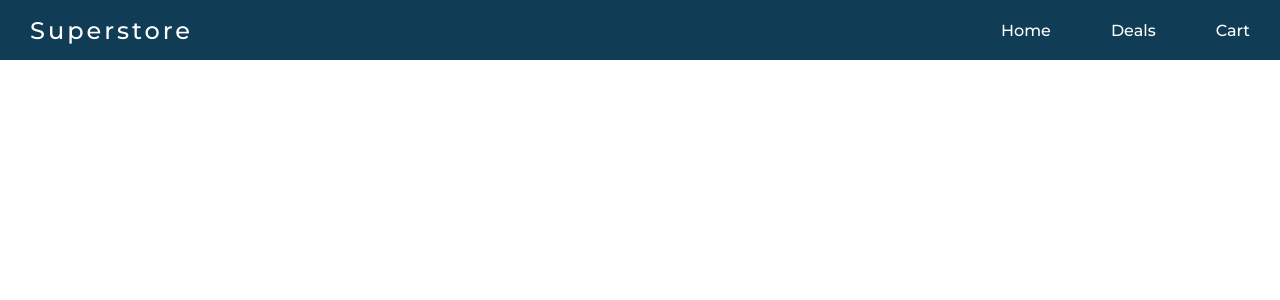
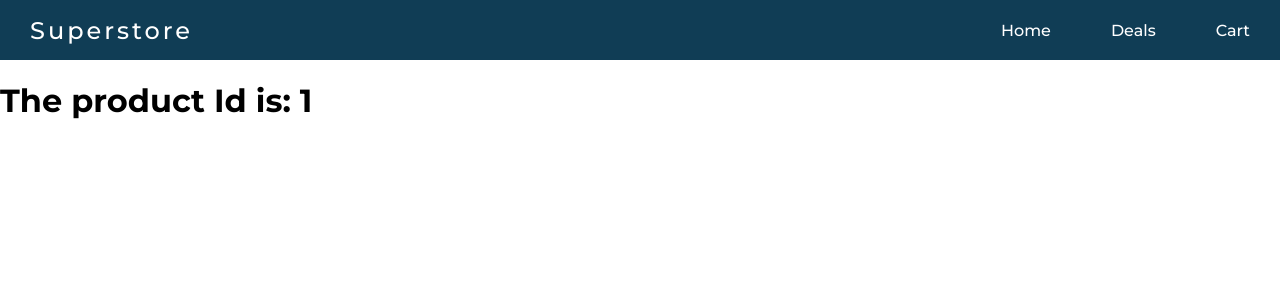
Before and after one commit to bryanurizar/superstore, a React (Create React App) app: page /item/1 in a window 1280 px wide. Shown: the top 300 px of the page. Built offline with nearby package versions, Linux system fonts and the light colour scheme; no server answers.

Commit message:
route now displays the id using useParams hook

```diff
--- a/src/components/Home/ProductItem/ProductItem.js
+++ b/src/components/Home/ProductItem/ProductItem.js
@@ -8,7 +8,7 @@ function ProductItem(props) {
   let history = useHistory();
 
   function handleButtonClick(e) {
-    history.push(`/items/${props.productId}`);
+    history.push(`/item/${props.productId}`);
   }
 
   return (
--- /dev/null
+++ b/src/components/Item/Item.js
@@ -0,0 +1,9 @@
+import { useParams } from "react-router-dom";
+
+function Item() {
+  let { itemId } = useParams();
+  console.log(itemId);
+  return <h1>The product Id is: {itemId}</h1>;
+}
+
+export default Item;
--- a/src/components/Items/Item/Item.js
+++ /dev/null
@@ -1,3 +0,0 @@
-function Item() {}
-
-export default Item;
--- a/src/components/Items/Items.js
+++ /dev/null
@@ -1,3 +0,0 @@
-function Items() {}
-
-export default Items;
--- a/src/components/Main.js
+++ b/src/components/Main.js
@@ -3,8 +3,7 @@ import { useEffect, useState } from "react";
 import Home from "./Home/Home";
 import Cart from "./Cart/Cart";
 import Deals from "./Deals/Deals";
-import Items from "./Items/Items";
-import Item from "./Items/Item/Item";
+import Item from "./Item/Item";
 
 import "./Main.css";
 
@@ -37,10 +36,7 @@ function Main() {
       <Route path="/cart">
         <Cart />
       </Route>
-      <Route exact path="/items">
-        <Items />
-      </Route>
-      <Route exact path="items/:itemId">
+      <Route exact path="/item/:itemId">
         <Item />
       </Route>
     </Switch>
```
Also changed, not shown: src/components/Item/Item.css (deleted).
